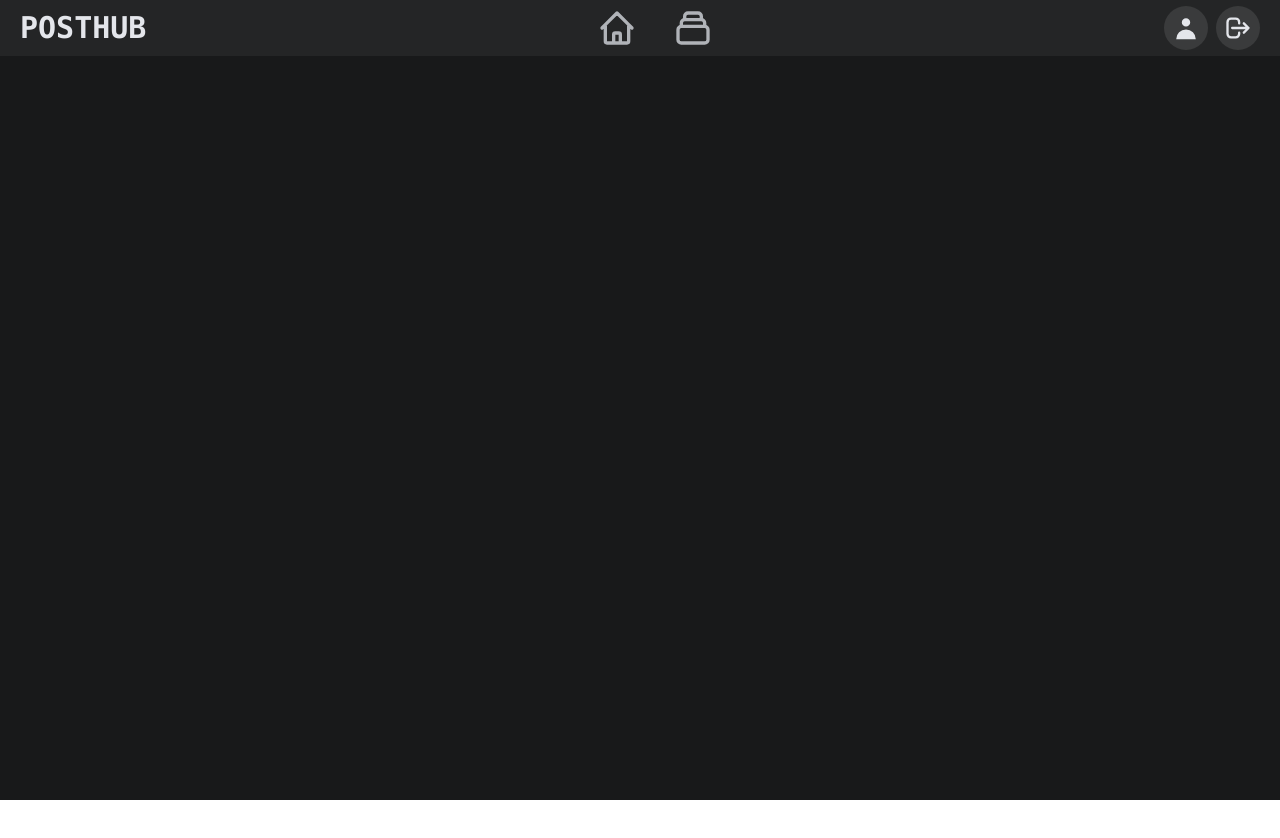
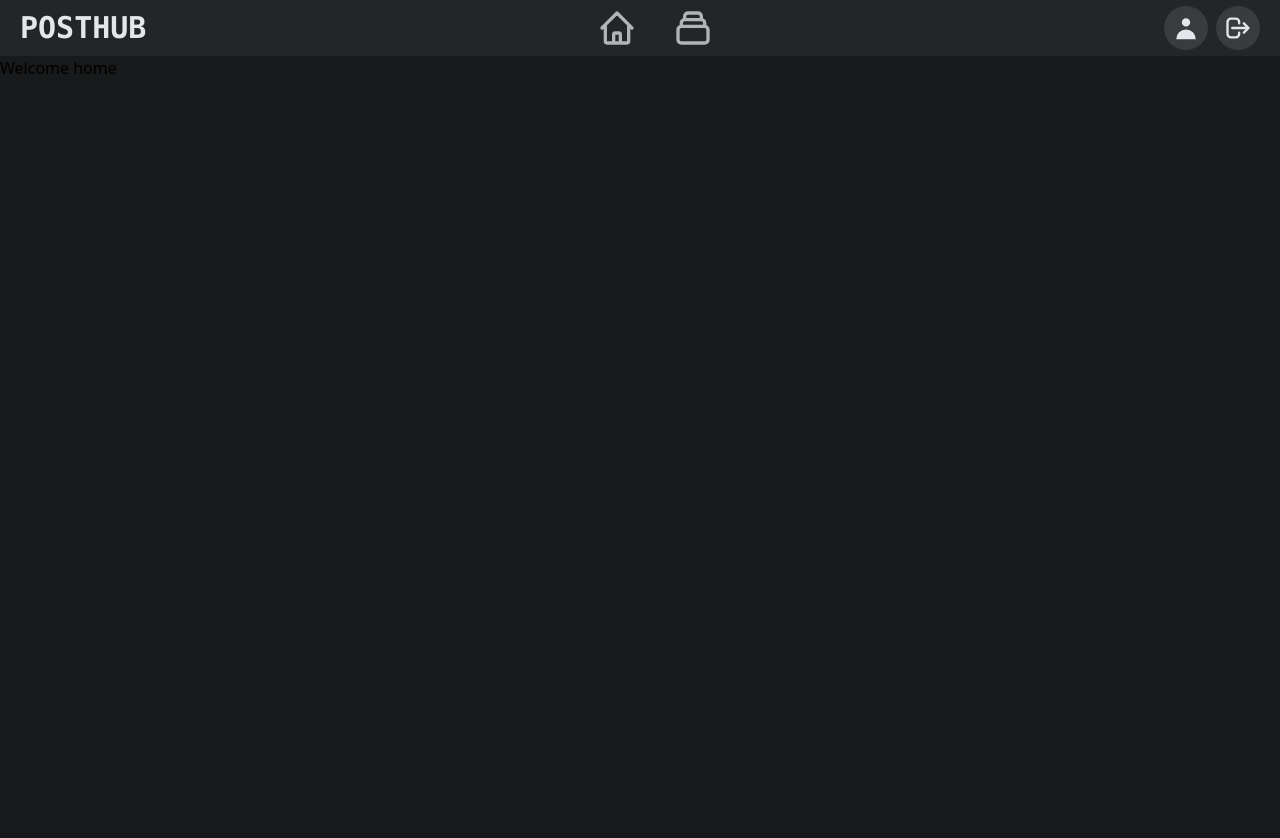
Before and after one commit to JethroNatividad/newposthub, a Next.js app: page / in a window 1280 px wide. Shown: the top 838 px of the page. Before the commit the page ends 800 px from the top, so only its background shows below. Built offline with nearby package versions, Linux system fonts and the light colour scheme.

Commit message:
show welcome

```diff
--- a/pages/index.js
+++ b/pages/index.js
@@ -1,16 +1,19 @@
 import Head from 'next/head'
 import Navbar from '../components/Navbar'
+import useAuth from '../hooks/useAuth'
 
 export default function Home() {
+  const { auth } = useAuth()
   return (
-    <div className='bg-primary-dark min-h-screen'>
+    <div className='bg-primary-dark min-h-screen mt-14'>
       <Head>
         <title>Posthub</title>
         <meta name="description" content="Posthub" />
         <link rel="icon" href="/favicon.ico" />
       </Head>
       <Navbar />
-
+      <p>Welcome home { auth?.user?.username }</p>
+      <p>{ auth?.token }</p>
     </div>
   )
 }
--- a/pages/login.js
+++ b/pages/login.js
@@ -3,9 +3,11 @@ import { Formik } from 'formik'
 import { useRouter } from 'next/router'
 import React from 'react'
 import Link from "next/link"
+import useAuth from '../hooks/useAuth'
 
 const Login = () => {
     const router = useRouter()
+    const { setAuth } = useAuth()
     return (
         <div
             className='min-h-screen bg-primary-dark'
@@ -29,6 +31,8 @@ const Login = () => {
                                     alert(res.data.error.message)
                                     return setSubmitting(false)
                                 }
+                                const { accessToken, user: { username, email, _id, role } } = res.data
+                                setAuth({ token: accessToken, user: { username, email, _id, role } })
                                 router.push('/')
                                 setSubmitting(false)
                             } catch (error) {
```
